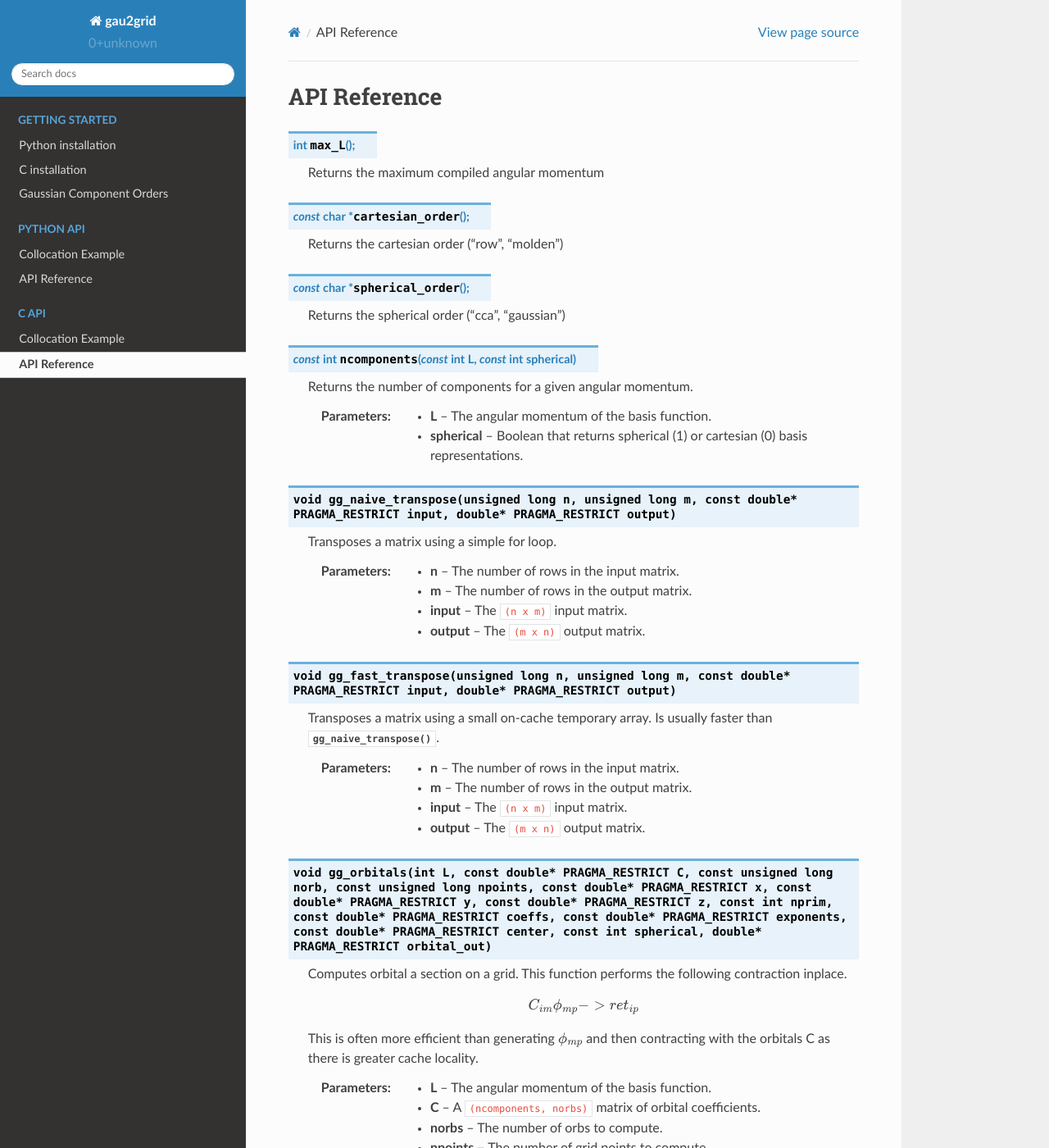
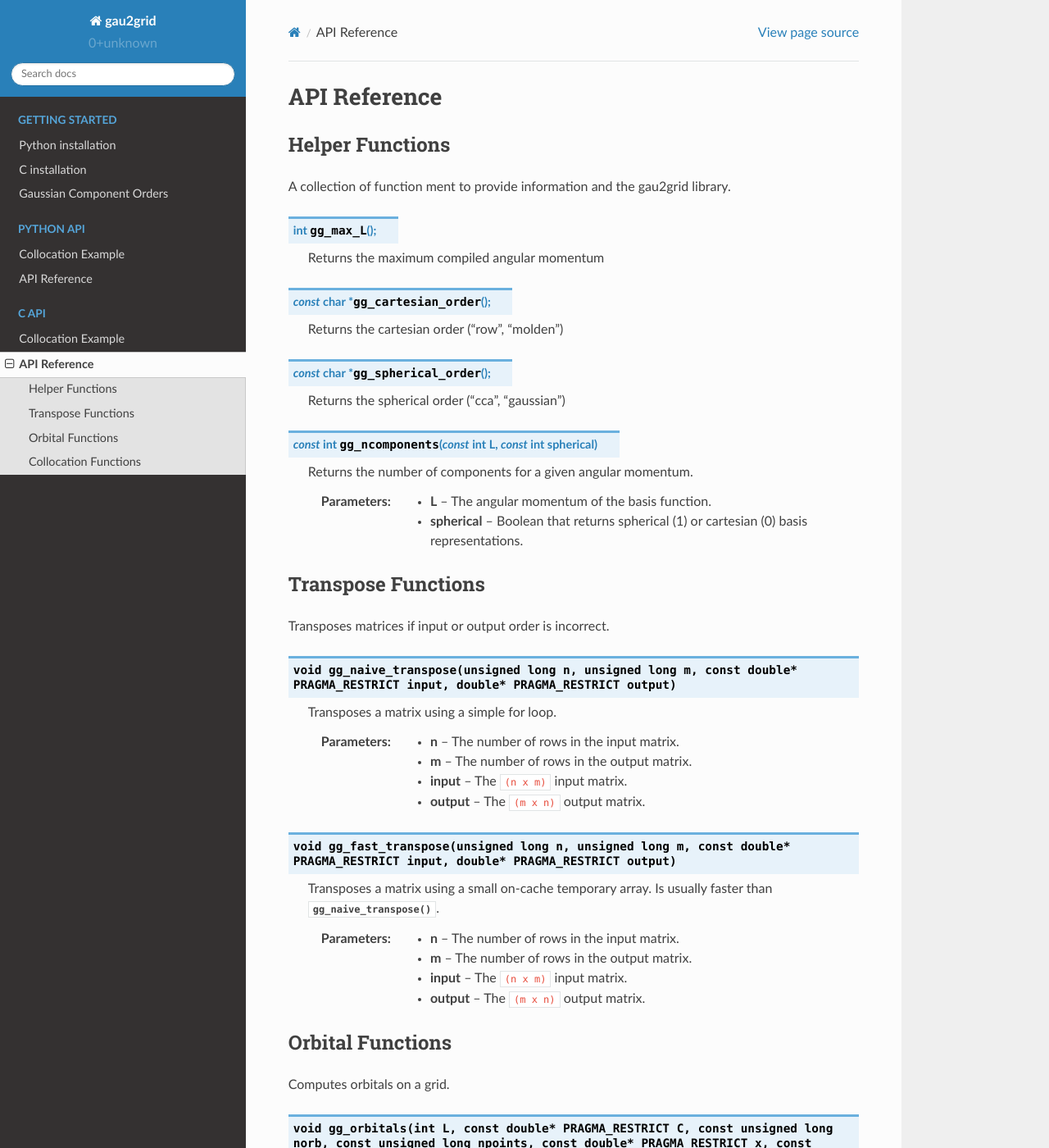
Before and after one commit to dgasmith/gau2grid, a Sphinx documentation site: the page built from docs/source/c_api.rst, in a window 1280 px wide and 1400 px high. Shown: the whole window at 82% size. Built offline with Sphinx 7.4.7 and the Read the Docs theme 2.0.0, drawn with Linux system fonts in a browser that asks for light colours; some of the changed text lies outside the part shown.

```diff
--- a/docs/source/c_api.rst
+++ b/docs/source/c_api.rst
@@ -1,25 +1,34 @@
 API Reference
 =============
 
-.. c:function:: int max_L();
+Helper Functions
+++++++++++++++++
+
+A collection of function ment to provide information and the gau2grid library.
+
+.. c:function:: int gg_max_L();
 
     Returns the maximum compiled angular momentum
 
-.. c:function:: const char* cartesian_order();
+.. c:function:: const char* gg_cartesian_order();
 
     Returns the cartesian order ("row", "molden")
 
-.. c:function:: const char* spherical_order();
+.. c:function:: const char* gg_spherical_order();
 
     Returns the spherical order ("cca", "gaussian")
 
-.. c:function:: const int ncomponents(const int L, const int spherical)
+.. c:function:: const int gg_ncomponents(const int L, const int spherical)
 
     Returns the number of components for a given angular momentum.
 
     :param L: The angular momentum of the basis function.
     :param spherical: Boolean that returns spherical (1) or cartesian (0) basis representations.
 
+Transpose Functions
++++++++++++++++++++
+
+Transposes matrices if input or output order is incorrect.
 
 .. c:function:: void gg_naive_transpose(unsigned long n, unsigned long m, const double* PRAGMA_RESTRICT input, double* PRAGMA_RESTRICT output)
 
@@ -39,6 +48,11 @@ API Reference
     :param m: The number of rows in the output matrix.
     :param input: The ``(n x m)`` input matrix.
     :param output: The ``(m x n)`` output matrix.
+
+Orbital Functions
++++++++++++++++++
+
+Computes orbitals on a grid.
 
 
 .. c:function:: void gg_orbitals(int L, const double* PRAGMA_RESTRICT C, const unsigned long norb, const unsigned long npoints, const double* PRAGMA_RESTRICT x, const double* PRAGMA_RESTRICT y, const double* PRAGMA_RESTRICT z, const int nprim, const double* PRAGMA_RESTRICT coeffs, const double* PRAGMA_RESTRICT exponents, const double* PRAGMA_RESTRICT center, const int spherical, double* PRAGMA_RESTRICT orbital_out)
@@ -66,6 +80,11 @@ API Reference
     :param center: A ``(3, )`` array of x, y, z coordinate of the basis center.
     :param spherical: Boolean that returns spherical (1) or cartesian (0) basis representations.
     :param orbital_out: ``(norb, npoints)`` array of orbitals on the grid.
+
+Collocation Functions
++++++++++++++++++++++
+
+Creates collocation matrices between a gaussian function and a set of grid points.
 
 
 .. c:function:: void gg_collocation(int L, const unsigned long npoints, const double* PRAGMA_RESTRICT x, const double* PRAGMA_RESTRICT y, const double* PRAGMA_RESTRICT z, const int nprim, const double* PRAGMA_RESTRICT coeffs, const double* PRAGMA_RESTRICT exponents, const double* PRAGMA_RESTRICT center, const int spherical, double* PRAGMA_RESTRICT phi_out)
```
Also changed, not shown: docs/source/c_example.rst (+87 -35 lines).
